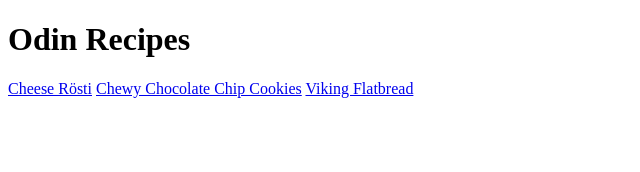
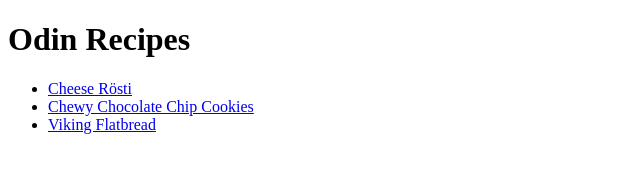
Before and after one commit to kiwiofdoom1337/odin-recipes, a plain HTML site: page index.html in a window 1280 px wide. Shown: the whole page, without its empty margins (0-640 px from the left). Drawn offline with Linux system fonts and the light colour scheme.

Commit message:
changed link layout on homepage

```diff
--- a/index.html
+++ b/index.html
@@ -7,9 +7,10 @@
 </head>
 <body>
     <h1>Odin Recipes</h1>
-
-    <a href="./recipes/cheese-rosti.html">Cheese Rösti</a>
-    <a href="./recipes/chocolate-chip-oatmeal-cookies.html">Chewy Chocolate Chip Cookies</a>
-    <a href="./recipes/viking-flatbread.html">Viking Flatbread</a>
+    <ul>
+        <li><a href="./recipes/cheese-rosti.html">Cheese Rösti</a></li>
+        <li><a href="./recipes/chocolate-chip-oatmeal-cookies.html">Chewy Chocolate Chip Cookies</a></li>
+        <li><a href="./recipes/viking-flatbread.html">Viking Flatbread</a></li>
+    </ul>
 </body>
 </html>
```
